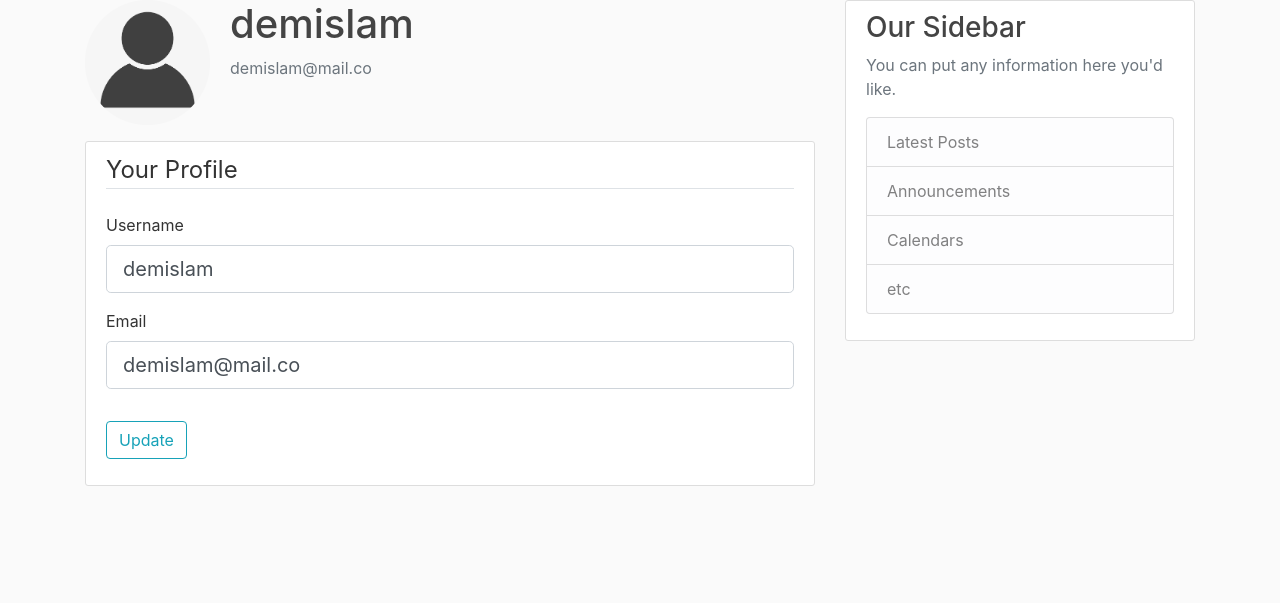
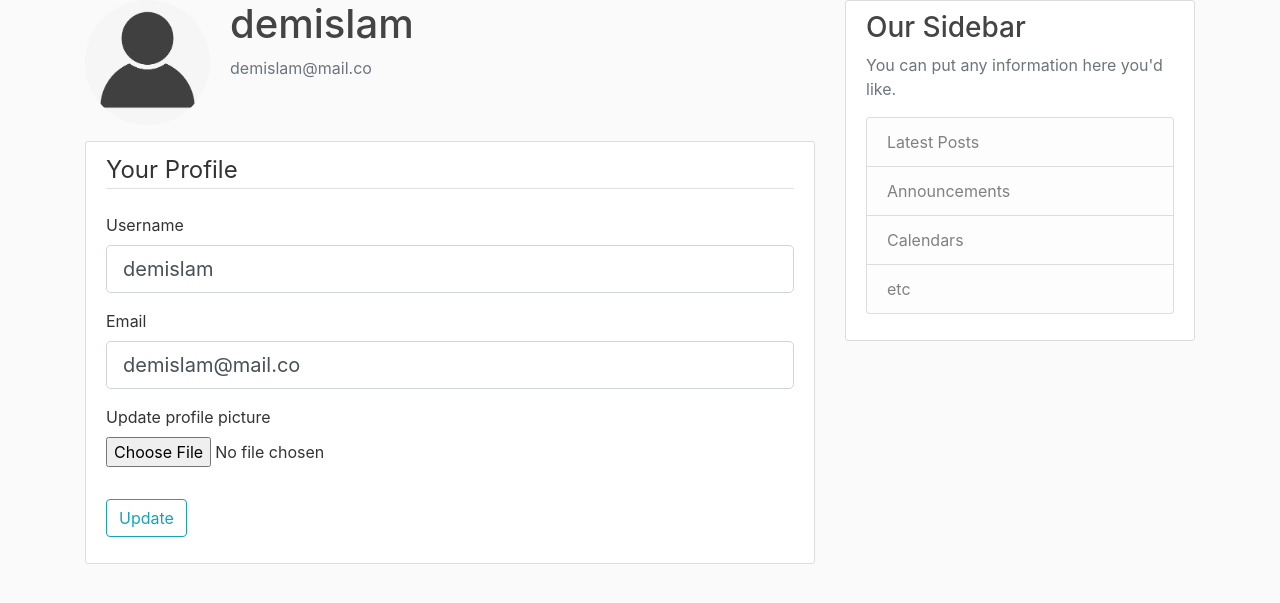
Before and after one commit to ferdouszislam/flask-blog, a Flask app: page /profile in a window 1280 px wide. Shown: the part 80-683 px from the top of the page. Run offline with Flask 2, Linux system fonts and the light colour scheme; a user stored in the database is signed in; parts of the project's set-up code (start-up, migrations or seed data) failed here and were passed over; some libraries are stand-ins or nearby versions.

Commit message:
added upload profile picture functionality

```diff
--- a/blog_webapp/blog_webapp/forms.py
+++ b/blog_webapp/blog_webapp/forms.py
@@ -1,4 +1,5 @@
 from flask_wtf import FlaskForm
+from flask_wtf.file import FileField, FileAllowed
 from wtforms import StringField, PasswordField, SubmitField, BooleanField
 from wtforms.validators import DataRequired, Length, Email, EqualTo, ValidationError
 from blog_webapp.models import User
@@ -46,6 +47,9 @@ class UpdateProfileForm(FlaskForm):
 
     # todo: update password will be implemented through email
 
+    profile_picture = FileField('Update profile picture',
+                                validators=[FileAllowed(['jpg', 'png'])])
+
     submit = SubmitField(label="Update")
 
     def validate_username(self, username):
--- a/blog_webapp/blog_webapp/routes.py
+++ b/blog_webapp/blog_webapp/routes.py
@@ -1,3 +1,6 @@
+import os
+import secrets
+from PIL import Image
 from flask import render_template, url_for, flash, redirect, request
 from blog_webapp import app, db, bcrypt
 from blog_webapp.forms import RegistrationForm, LoginForm, UpdateProfileForm
@@ -70,11 +73,49 @@ def logout():
     return redirect(url_for('home'))
 
 
+def update_user_profile_picture(current_profile_image_file, form_image):
+    """
+    save profile picture inside static/profile_pictures
+    :param current_profile_image_file: name of current profile image
+    :param form_image: image input from form
+    :return: saved profile picture unique filename
+    """
+
+    # delete profile picture if exists
+    curr_profile_image_path = os.path.join(app.root_path,
+                                           f'static/profile_pics/{current_profile_image_file}')
+    if os.path.exists(curr_profile_image_path) \
+            and current_profile_image_file != 'default_profile_image.png':
+        os.remove(curr_profile_image_path)
+
+    # create unique image file name
+    rand_str = secrets.token_hex(8)  # 8 byte hex code
+    _, file_ext = os.path.splitext(form_image.filename)  # get the uploaded file extension
+    profile_picture_filename = rand_str + file_ext
+    profile_picture_path = os.path.join(app.root_path,
+                                        f'static/profile_pics',
+                                        profile_picture_filename)
+    # resize image 125x125
+    resize_img_size = (125, 125)
+    form_image = Image.open(form_image)
+    form_image.thumbnail(resize_img_size)
+
+    # save image
+    form_image.save(profile_picture_path)
+
+    return profile_picture_filename
+
+
 @app.route("/profile", methods=['GET', 'POST'])
 @login_required  # don't let user navigate to this page if logged out
 def profile():
     form = UpdateProfileForm()
     if form.validate_on_submit():
+        if form.profile_picture.data:
+            profile_image_file = update_user_profile_picture(current_user.profile_image_file,
+                                                             form.profile_picture.data)
+            current_user.profile_image_file = profile_image_file
+
         # update user in db
         current_user.username = form.username.data
         current_user.email = form.email.data
--- a/blog_webapp/blog_webapp/templates/profile.html
+++ b/blog_webapp/blog_webapp/templates/profile.html
@@ -1,7 +1,6 @@
 {% extends "layout.html" %}
 
 {% block content %}
-
 
         <div class="media">
             <img class="rounded-circle account-img" alt="profile photo" src="{{ profile_image_file }}">
@@ -12,7 +11,7 @@
         </div>
 
          <div class="content-section">
-        <form method="POST" action="">
+        <form method="POST" action="" enctype="multipart/form-data">
 
             <!-- needed for security using secret_key -->
             {{ form.hidden_tag() }}
@@ -51,6 +50,19 @@
                     {% endif %}
 
                 </div>
+
+                <div class="form-group">
+                    {{ form.profile_picture.label() }}
+                    {{ form.profile_picture(class="form-control-file") }}
+
+                    {% if form.profile_picture.errors %}
+                        {% for error in form.profile_picture.errors %}
+                            <span class="text-danger">{{ error }}</span>
+                            </br>
+                        {% endfor %}
+                    {% endif %}
+                </div>
+
             </fieldset>
 
             <div class="form-group">
--- a/blog_webapp/requirements.txt
+++ b/blog_webapp/requirements.txt
@@ -13,6 +13,7 @@ idna==3.3
 itsdangerous==2.0.1
 Jinja2==3.0.3
 MarkupSafe==2.0.1
+Pillow==8.4.0
 pycparser==2.21
 six==1.16.0
 SQLAlchemy==1.4.27
```
Also changed, not shown: blog_webapp/blog_webapp/blogsite.db, blog_webapp/blog_webapp/static/profile_pics/1367d4e6f951c3ae.jpg (added).
